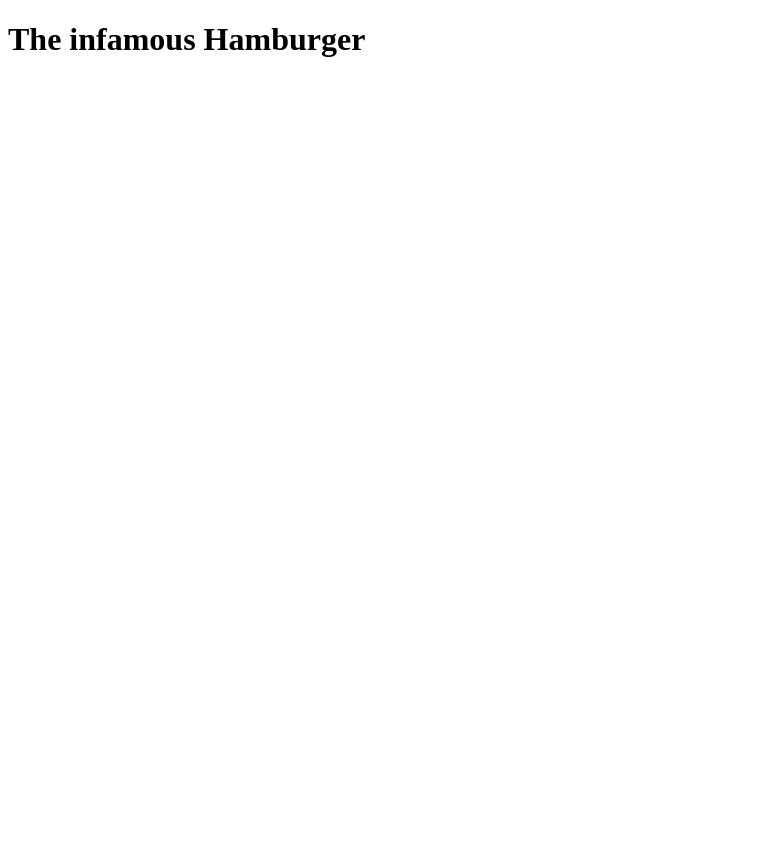
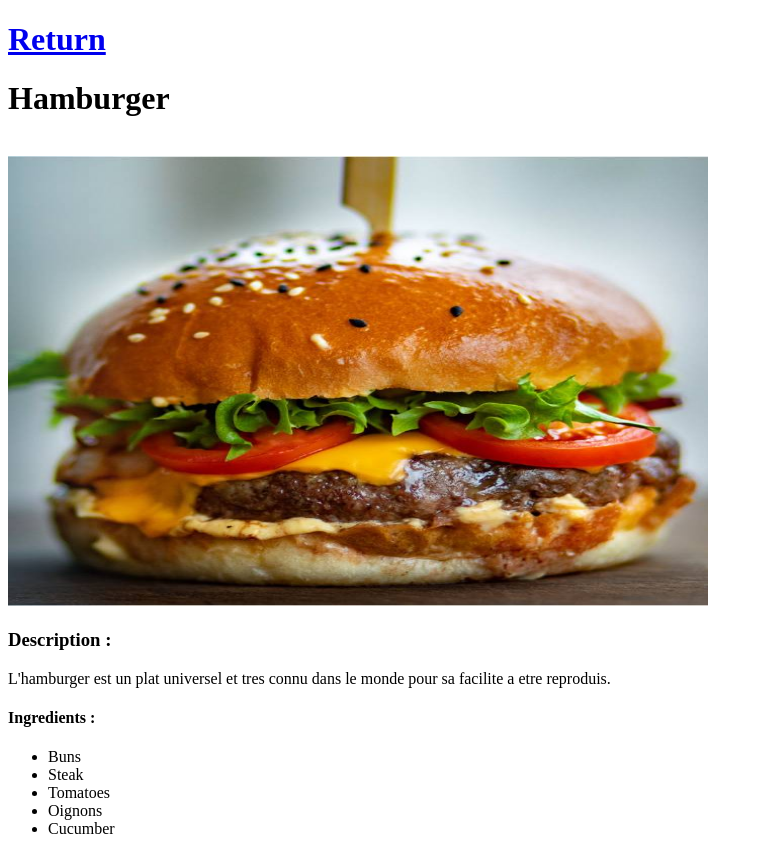
Before and after one commit to AlexandreLatafi1/Recipes-project, a plain HTML site: page Recipes/hamburger.html in a window 1280 px wide. Shown: the whole page, without its empty margins (0-763 px from the left). Before the commit the page ends 800 px from the top, so only its background shows below. Drawn offline with Linux system fonts and the light colour scheme.

Commit message:
Fixed paths and added images and lists.

```diff
--- a/Recipes/hamburger.html
+++ b/Recipes/hamburger.html
@@ -6,6 +6,21 @@
     <title>Hamburger</title>
 </head>
 <body>
-    <h1> The infamous Hamburger</h1>
+    <h1><a href="../index.html">Return</a></h1>
+    <h1>Hamburger</h1>
+    <br>
+    <img src="../images/hamburger.jpg" alt="Dish picture" height="450" width="700">
+    <br>
+    <h3>Description :</h3>
+    L'hamburger est un plat universel et tres connu dans le monde pour sa facilite a etre reproduis.
+    <br>
+    <h4>Ingredients :</h4>
+    <ul>
+        <li>Buns</li>
+        <li>Steak</li>
+        <li>Tomatoes</li>
+        <li>Oignons</li>
+        <li>Cucumber</li>
+    </ul>
 </body>
 </html>
```
Also changed, not shown: Recipes/tajine-au-poulet.html (+15 -0 lines), index.html (+2 -2 lines), images/hamburger.jpg (added).
